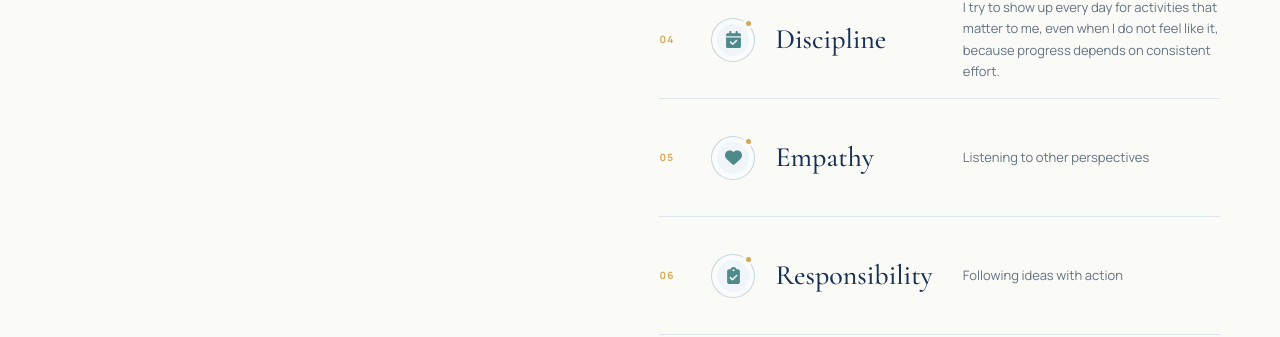
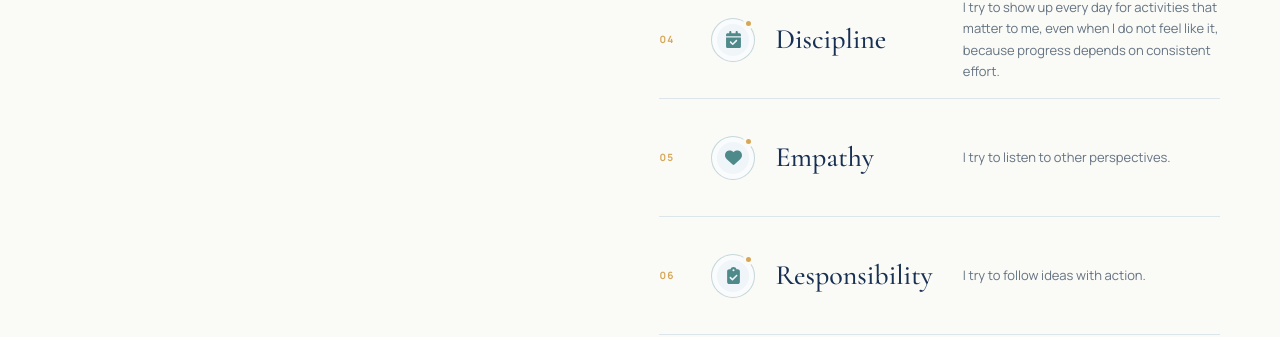
Before and after one commit to quanquanquan8080/Profolio, a Next.js app: page / in a window 1280 px wide. Shown: the part 3255-3592 px from the top of the page. Built offline with nearby package versions, Linux system fonts and the light colour scheme.

Commit message:
Align remaining quality descriptions

```diff
--- a/app/page.tsx
+++ b/app/page.tsx
@@ -244,12 +244,12 @@ const values = [
   },
   {
     name: "Empathy",
-    note: "Listening to other perspectives",
+    note: "I try to listen to other perspectives.",
     icon: FaHeart,
   },
   {
     name: "Responsibility",
-    note: "Following ideas with action",
+    note: "I try to follow ideas with action.",
     icon: FaClipboardCheck,
   },
 ];
```
